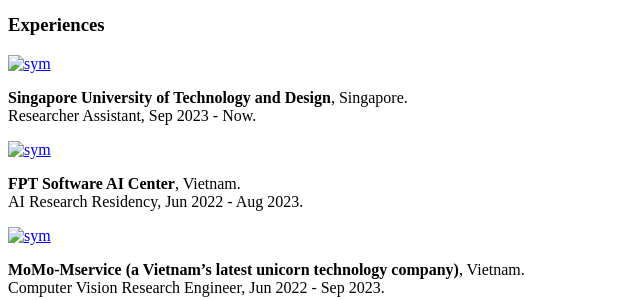
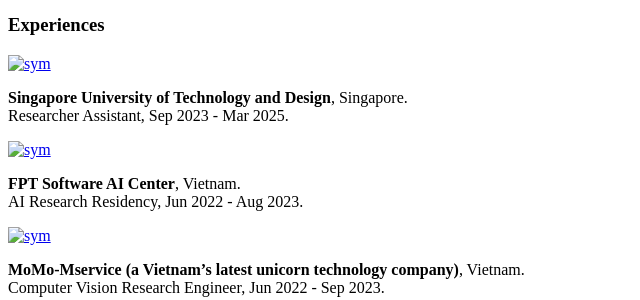
Before and after one commit to vovantuan1999a/tuanvovan, a Jekyll site: the page built from _pages/includes/experience.md, in a window 1280 px wide. Shown: the part 408-708 px from the top of the page, without its empty margins (0-640 px from the left). Built offline with Jekyll 4.4.1, drawn with Linux system fonts in a browser that asks for light colours; nearby versions of some CDN libraries; some web fonts are replaced; our own code applies the rules of GitHub Pages for plain Markdown files; a style sheet for code colours, icons or effects is not loaded.

Commit message:
Update experience.md

```diff
--- a/_pages/includes/experience.md
+++ b/_pages/includes/experience.md
@@ -5,7 +5,7 @@
 <div class='experience-box-text' markdown="1">
 
 <b>Singapore University of Technology and Design</b>, Singapore.<br>
-Researcher Assistant, Sep 2023 - Now.<br>
+Researcher Assistant, Sep 2023 - Mar 2025.<br>
 
 </div>
 </div>
```
